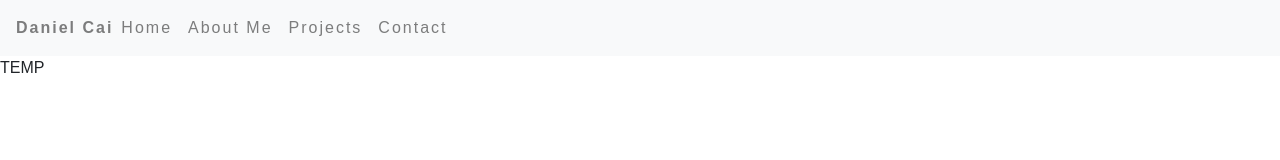
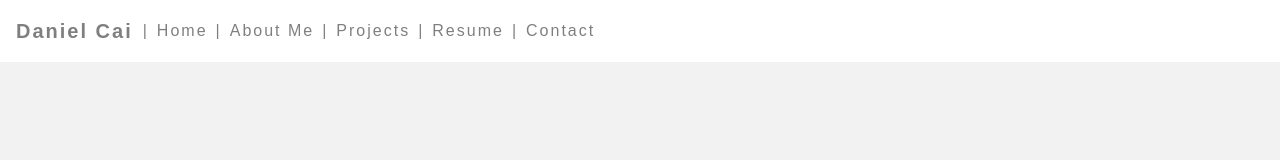
Before and after one commit to danielhcai/personal-website, a plain HTML site: page index.html in a window 1280 px wide. Drawn offline with Linux system fonts and the light colour scheme; a web font is replaced by a local one.

Commit message:
Finished Navbar

```diff
--- a/index.html
+++ b/index.html
@@ -17,22 +17,34 @@
     </head>
 
     <header>
-        <nav class="navbar navbar-expand-sm bg-light navbar-light">
-            <span class="navbar-text">Daniel Cai</span>
-            <button class="navbar-toggler" type="button" data-toggle="collapse" data-target="#navbarSupportedContent" aria-controls="navbarSupportedContent" aria-expanded="false" aria-label="Toggle navigation">
+
+    <body>
+        <div>
+            <header>
+                <nav class="navbar navbar-expand-md navbar-light">
+                    <span id="navbar-name" class="navbar-text">Daniel Cai</span>
+                    <button id="navbar-button" class="navbar-toggler" type="button" data-toggle="collapse" data-target="#navbarSupportedContent" aria-controls="navbarSupportedContent" aria-expanded="false" aria-label="Toggle navigation">
                         <span class="navbar-toggler-icon"></span>
                     </button>
                     <div class="collapse navbar-collapse" id="navbarSupportedContent">
                         <ul class="navbar-nav mr-auto">
+                            <div class="hidden-xs collapse navbar-collapse navbar-left"><span class="navbar-text"> | </span></div>
                             <li class="nav-item">
-                        <a class="nav-link" href="#">Home</a>
+                                <a class="nav-link link-color" href="#">Home</a>
                             </li>
+                            <div class="hidden-xs collapse navbar-collapse navbar-left"><span class="navbar-text"> | </span></div>
                             <li class="nav-item">
                                 <a class="nav-link" href="#">About Me</a>
                             </li>
+                            <div class="hidden-xs collapse navbar-collapse navbar-left"><span class="navbar-text"> | </span></div>
                             <li class="nav-item">
                                 <a class="nav-link" href="#">Projects</a>
                             </li>
+                            <div class="hidden-xs collapse navbar-collapse navbar-left"><span class="navbar-text"> | </span></div>
+                            <li class="nav-item">
+                                <a class="nav-link" href="#">Resume</a>
+                            </li>
+                            <div class="hidden-xs collapse navbar-collapse navbar-left"><span class="navbar-text"> | </span></div>
                             <li class="nav-item">
                                 <a class="nav-link" href="#">Contact</a>
                             </li>
@@ -40,7 +52,7 @@
                     </div>
                 </nav>
             </header>
-    <body>
-        <p>TEMP</p>
+
+        </div>
     </body>
 </html>
--- a/style/styles.css
+++ b/style/styles.css
@@ -1,13 +1,40 @@
 header, body {
     font-family: "Raleway", sans-serif;
     font-style: normal;
+    font-weight: 400;
+}
+
+header {
+    background-color: #FFFFFF;
+    letter-spacing: 2px;
+}
+
+body {
+    background-color: #F2F2F2;
+}
+
+.navbar-text{
     font-weight: 500;
 }
 
-header {
-    letter-spacing: 2px;
+.navbar-collapse .navbar-nav .nav-link:hover{
+    color: #A3D5FF;
 }
 
-.navbar-text{
-    font-weight: 700;
+#navbar-name{
+    padding-right: 10px;
+    font-size: 20px;
+    font-weight: 600;
 }
+
+#navbar-button {
+    border: none;
+}
+
+#navbar-button:hover {
+    background-color: #DFDFDF;
+}
+
+#navbar-button:focus {
+    outline: none;
+}
```
Lines whose indentation alone changed are shown as unchanged.
